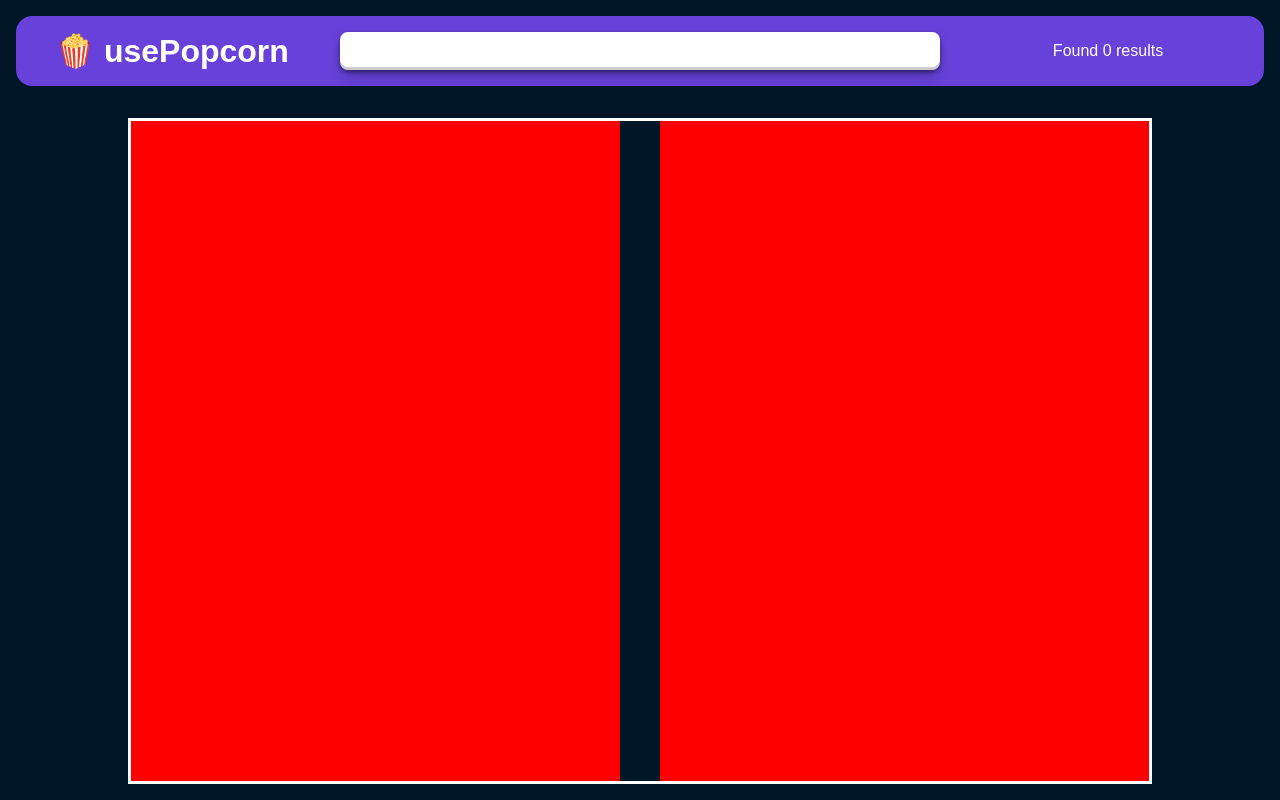
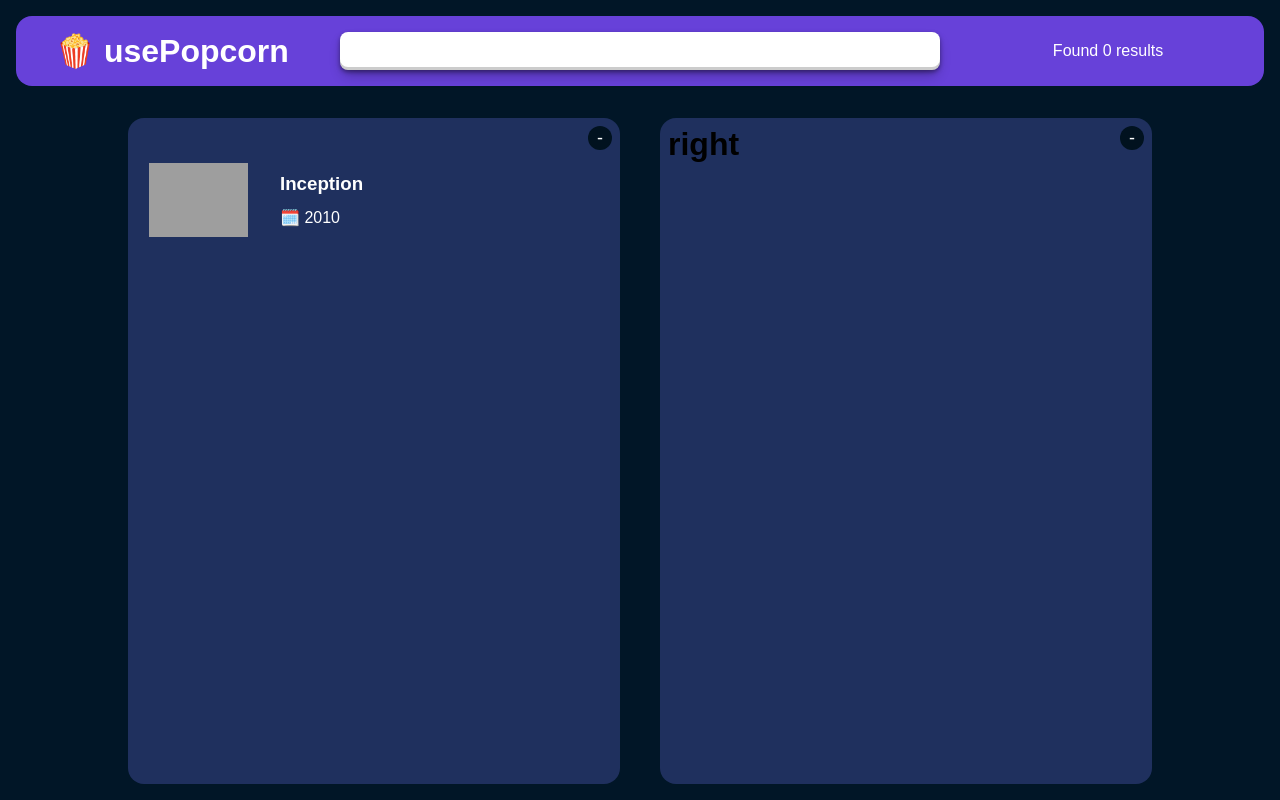
Before and after one commit to A-Karim2003/usePopcorn, a React (Vite) app: page / in a window 1280 px wide. Built offline with nearby package versions, Linux system fonts and the light colour scheme; grey boxes are pictures that could not be loaded.

Commit message:
created search result structure

```diff
--- a/src/App.jsx
+++ b/src/App.jsx
@@ -1,5 +1,52 @@
 import Header from "./components/header/Header";
 import Main from "./components/Main";
+
+const tempMovieData = [
+  {
+    imdbID: "tt1375666",
+    Title: "Inception",
+    Year: "2010",
+    Poster:
+      "https://m.media-amazon.com/images/M/MV5BMjAxMzY3NjcxNF5BMl5BanBnXkFtZTcwNTI5OTM0Mw@@._V1_SX300.jpg",
+  },
+  {
+    imdbID: "tt0133093",
+    Title: "The Matrix",
+    Year: "1999",
+    Poster:
+      "https://m.media-amazon.com/images/M/MV5BNzQzOTk3OTAtNDQ0Zi00ZTVkLWI0MTEtMDllZjNkYzNjNTc4L2ltYWdlXkEyXkFqcGdeQXVyNjU0OTQ0OTY@._V1_SX300.jpg",
+  },
+  {
+    imdbID: "tt6751668",
+    Title: "Parasite",
+    Year: "2019",
+    Poster:
+      "https://m.media-amazon.com/images/M/MV5BYWZjMjk3ZTItODQ2ZC00NTY5LWE0ZDYtZTI3MjcwN2Q5NTVkXkEyXkFqcGdeQXVyODk4OTc3MTY@._V1_SX300.jpg",
+  },
+];
+
+const tempWatchedData = [
+  {
+    imdbID: "tt1375666",
+    Title: "Inception",
+    Year: "2010",
+    Poster:
+      "https://m.media-amazon.com/images/M/MV5BMjAxMzY3NjcxNF5BMl5BanBnXkFtZTcwNTI5OTM0Mw@@._V1_SX300.jpg",
+    runtime: 148,
+    imdbRating: 8.8,
+    userRating: 10,
+  },
+  {
+    imdbID: "tt0088763",
+    Title: "Back to the Future",
+    Year: "1985",
+    Poster:
+      "https://m.media-amazon.com/images/M/MV5BZmU0M2Y1OGUtZjIxNi00ZjBkLTg1MjgtOWIyNThiZWIwYjRiXkEyXkFqcGdeQXVyMTQxNzMzNDI@._V1_SX300.jpg",
+    runtime: 116,
+    imdbRating: 8.5,
+    userRating: 9,
+  },
+];
 
 function App() {
   return (
--- a/src/components/Box.jsx
+++ b/src/components/Box.jsx
@@ -1,5 +1,10 @@
-function Box({ children }) {
-  return <div className="box">{children}</div>;
+function Box({ children, className }) {
+  return (
+    <div className={`box ${className}`}>
+      <button className="collapsible-toggle">-</button>
+      {children}
+    </div>
+  );
 }
 
 export default Box;
--- a/src/components/Main.jsx
+++ b/src/components/Main.jsx
@@ -1,10 +1,15 @@
 import Box from "./Box";
+import SearchResult from "./SearchResult";
 
 function Main() {
   return (
     <main>
-      <Box></Box>
-      <Box></Box>
+      <Box className={"left"}>
+        <SearchResult />
+      </Box>
+      <Box>
+        <h1>right</h1>
+      </Box>
     </main>
   );
 }
--- /dev/null
+++ b/src/components/SearchResult.jsx
@@ -0,0 +1,19 @@
+function SearchResult() {
+  return (
+    <div className="search-result">
+      <div className="img-container">
+        <img
+          src="https://m.media-amazon.com/images/M/MV5BMjAxMzY3NjcxNF5BMl5BanBnXkFtZTcwNTI5OTM0Mw@@._V1_SX300.jpg"
+          alt=""
+        />
+      </div>
+
+      <div className="movie-info">
+        <h3 className="movie-name">Inception</h3>
+        <p className="movie-release-date">🗓️ 2010</p>
+      </div>
+    </div>
+  );
+}
+
+export default SearchResult;
--- a/src/index.css
+++ b/src/index.css
@@ -1,3 +1,7 @@
+:root {
+  --hover-color: #1e2952;
+}
+
 * {
   box-sizing: border-box;
   margin: 0;
@@ -27,7 +31,6 @@ body {
 
 main {
   flex: 1;
-  border: solid white;
   max-width: 1024px;
   width: 100%;
   margin: auto;
@@ -37,7 +40,63 @@ main {
   gap: 2.5rem;
 }
 
+/* ==============Box============ */
+
 .box {
-  background-color: red;
+  background-color: #1f305e;
+  border-radius: 1rem;
   flex: 1;
+  position: relative;
+  padding: 0.5rem;
 }
+
+.collapsible-toggle {
+  position: absolute;
+  top: 8px;
+  right: 8px;
+
+  height: 24px;
+  width: 24px;
+  display: flex;
+  align-items: center;
+  justify-content: center;
+
+  color: white;
+  background-color: #01121f;
+  border-radius: 50%;
+  border: none;
+  font-size: 18px;
+  cursor: pointer;
+}
+
+/* ============Search Result========== */
+
+.box.left {
+  padding-top: 2rem;
+}
+
+.search-result {
+  height: 100px;
+  color: white;
+  display: flex;
+  align-items: center;
+  padding: 0.8rem;
+}
+
+.search-result:hover {
+  background-color: var(--hover-color);
+}
+.search-result .img-container {
+  height: 100%;
+  margin-right: 2rem;
+}
+
+.img-container img {
+  width: 100%;
+  height: 100%;
+  object-fit: cover;
+}
+
+.movie-name {
+  margin-bottom: 0.8rem;
+}
```
Also changed, not shown: eslint.config.js (+12 -12 lines).
